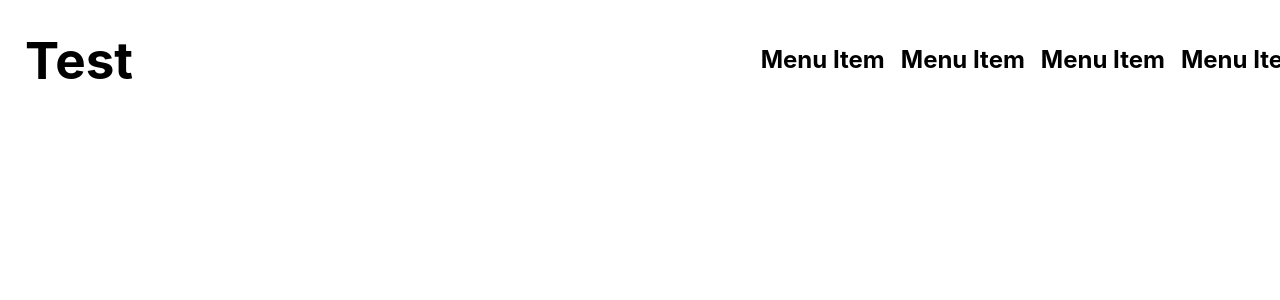
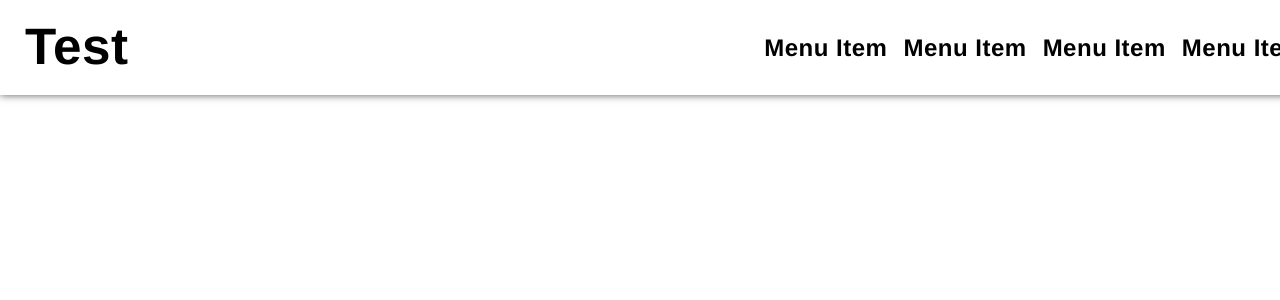
Before and after one commit to samiatoui/website-template, a React (Vite) app: page / in a window 1280 px wide. Shown: the top 300 px of the page. Built offline with nearby package versions, Linux system fonts and the light colour scheme.

Commit message:
header shadow

```diff
--- a/src/App.css
+++ b/src/App.css
@@ -2,3 +2,9 @@
   margin: 0 auto;
   text-align: center;
 }
+
+:root{
+  --header-color: white;
+  --header-text: black;
+
+}
--- a/src/Components/Header.jsx
+++ b/src/Components/Header.jsx
@@ -1,10 +1,10 @@
 function Header() {
     return (
         <>
-            <div className="header" style={{ backgroundColor: "white", maxHeight: "100px", minHeight:'50px', width: "100vw", placeItems: "center", display: "flex", padding: "10px 25px", color: 'black' }}>
+            <div className="header" style={{ boxShadow: '0 0 8px rgba(0, 0, 0, .65)', zIndex: '99990',backgroundColor: "var(--header-color)", maxHeight: "75px", minHeight:'50px', width: "100vw", placeItems: "center", display: "flex", padding: "10px 25px", color: 'var(--header-text)' }}>
                 <div className="header-content" style={{ maxWidth: "1280px", width: '100%', display: 'flex', justifyContent: 'space-between', margin: '0 auto' }}>
                     <h1 style={{}}>Test</h1>
-                    <div style={{ display: 'flex', placeItems: 'center', justifyContent: 'space-between', gap: '1rem'}}>
+                    <div style={{ display: 'flex', placeItems: 'center', justifyContent: 'space-between', gap: '1rem', fontFamily: 'Helvetica'}}>
                         <h2> Menu Item </h2>
                         <h2> Menu Item </h2>
                         <h2> Menu Item </h2>
--- a/src/index.css
+++ b/src/index.css
@@ -1,11 +1,12 @@
 :root {
-  font-family: Inter, system-ui, Avenir, Helvetica, Arial, sans-serif;
+  font-family: "Montserrat", "Nunito", "Helvetica Neue", Helvetica, Arial, sans-serif;
   line-height: 1.5;
   font-weight: 400;
+  letter-spacing: 0.5px;
 
   color-scheme: light dark;
   color: rgba(255, 255, 255, 0.87);
-  background-color: #242424;
+  background-color: white;
 
   font-synthesis: none;
   text-rendering: optimizeLegibility;
@@ -13,14 +14,7 @@
   -moz-osx-font-smoothing: grayscale;
 }
 
-a {
-  font-weight: 500;
-  color: #646cff;
-  text-decoration: inherit;
-}
-a:hover {
-  color: #535bf2;
-}
+
 
 body {
   margin: 0;
@@ -34,34 +28,6 @@ h1 {
   line-height: 1.1;
 }
 
-button {
-  border-radius: 8px;
-  border: 1px solid transparent;
-  padding: 0.6em 1.2em;
-  font-size: 1em;
-  font-weight: 500;
-  font-family: inherit;
-  background-color: #1a1a1a;
-  cursor: pointer;
-  transition: border-color 0.25s;
+html {
+  scroll-behavior: smooth;
 }
-button:hover {
-  border-color: #646cff;
-}
-button:focus,
-button:focus-visible {
-  outline: 4px auto -webkit-focus-ring-color;
-}
-
-@media (prefers-color-scheme: light) {
-  :root {
-    color: #213547;
-    background-color: #ffffff;
-  }
-  a:hover {
-    color: #747bff;
-  }
-  button {
-    background-color: #f9f9f9;
-  }
-}
```
